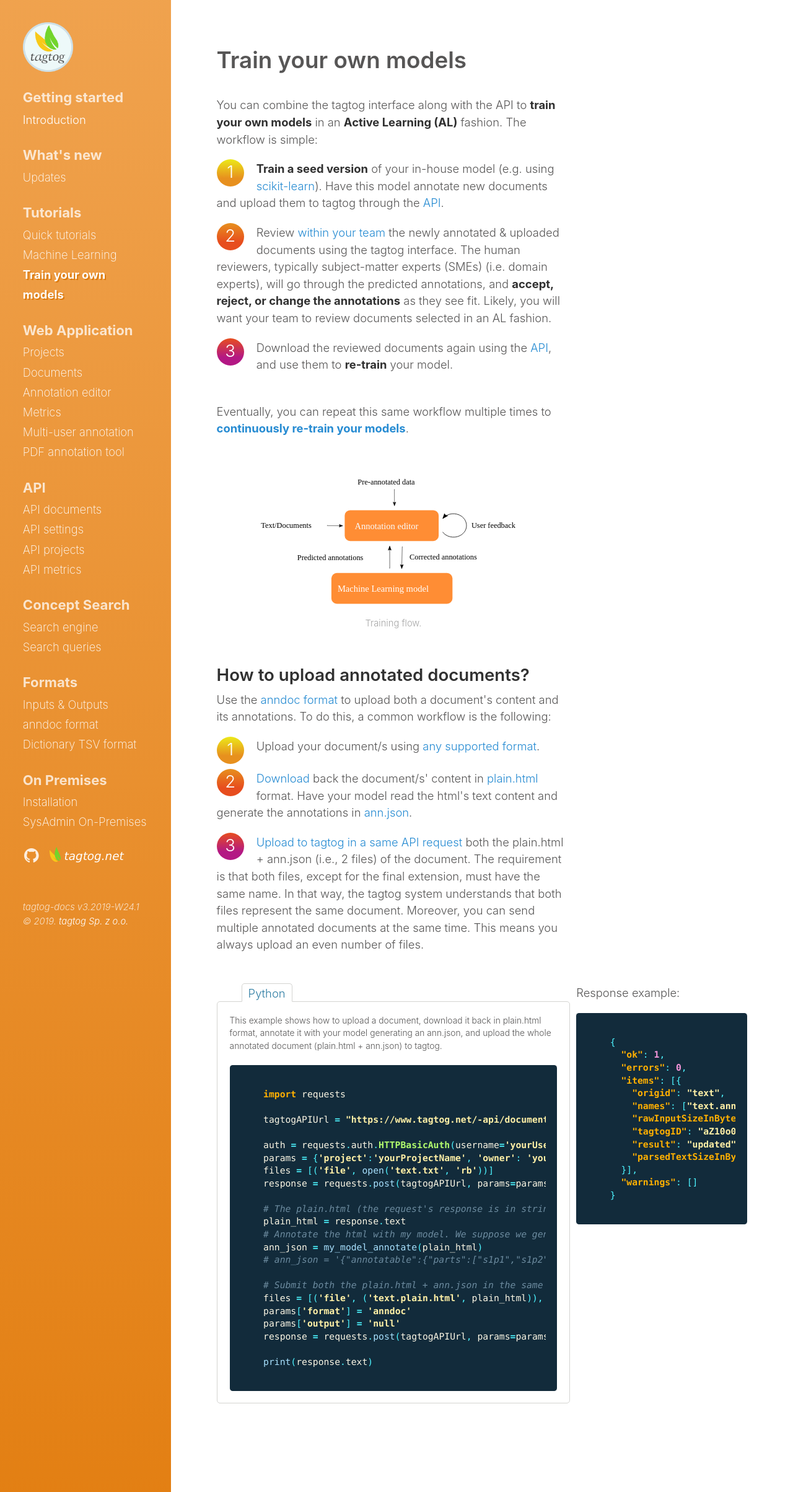
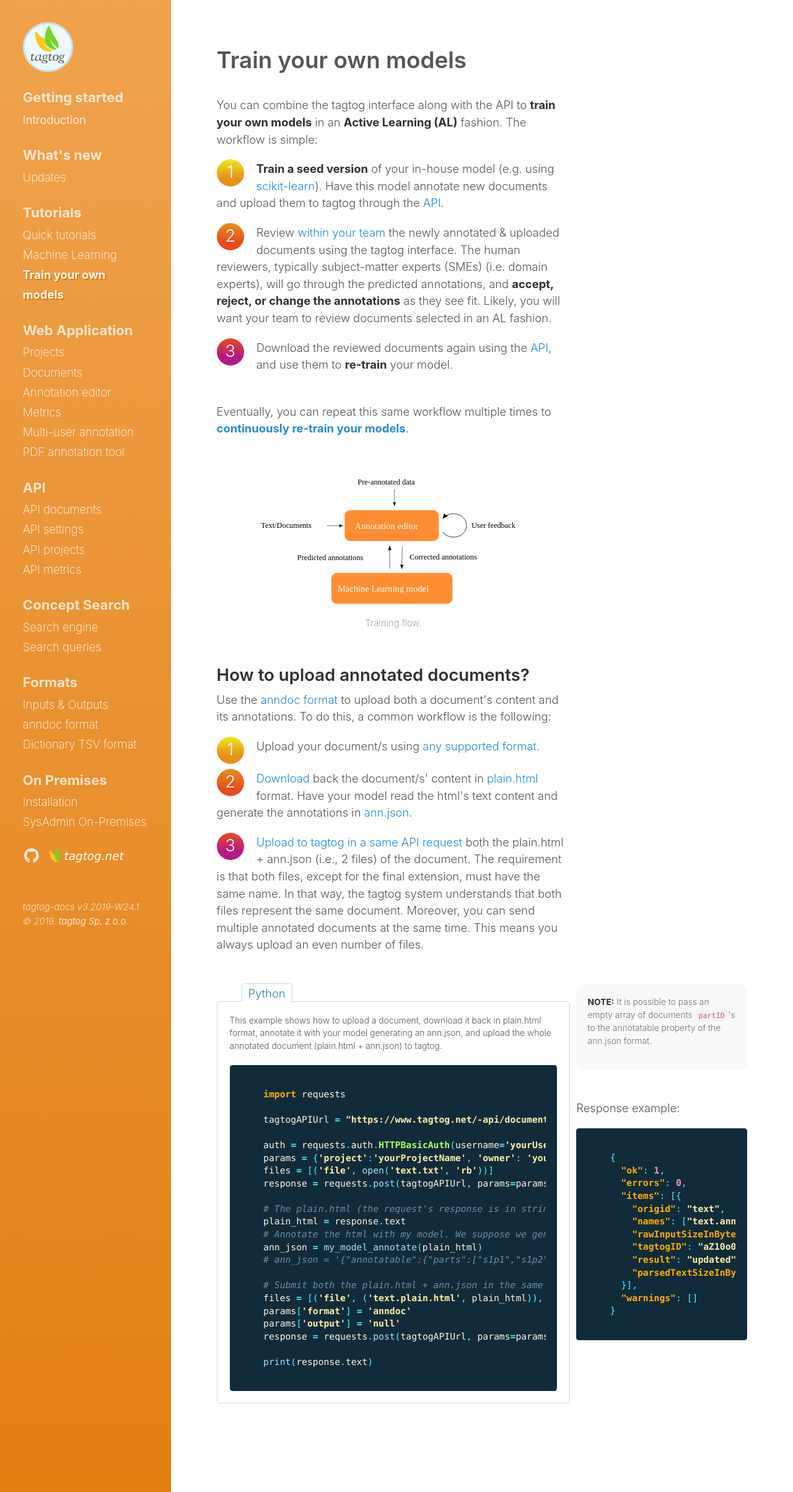
Before and after one commit to tagtogorg/tagtog-doc, a Jekyll site: the page built from train-your-own-models.md, in a window 1280 px wide. Shown: the whole page at 62% size. Built offline with Jekyll 4.4.1, drawn with Linux system fonts in a browser that asks for light colours; nearby versions of some CDN libraries.

Commit message:
Add partIds note

````diff
--- a/train-your-own-models.md
+++ b/train-your-own-models.md
@@ -46,8 +46,6 @@ notoc: true
   <p class="numbered-item"><span class="number-3">3</span><a href="API_documents_v1.html#files-post">Upload to tagtog in a same API request</a> both the plain.html + ann.json (i.e., 2 files) of the document. The requirement is that both files, except for the final extension, must have the same name. In that way, the tagtog system understands that both files represent the same document. Moreover, you can  send multiple annotated documents at the same time. This means you always upload an even number of files.</p>
 </div>
 
-
-
 <div class="two-third-col">
     <br/>
     <div id="tabs-container">
@@ -87,6 +85,14 @@ notoc: true
 </div>
 
 <div class="one-third-col">
+  <div class="message">
+    <p>
+      <strong>NOTE:</strong> It is possible to pass an empty array of documents <code>partID</code>'s to the annotatable property of the ann.json format.
+    </p>
+  </div>
+</div>
+
+<div class="one-third-col">
   <p>Response example:</p>
   <div markdown="1">
   ```json
````
